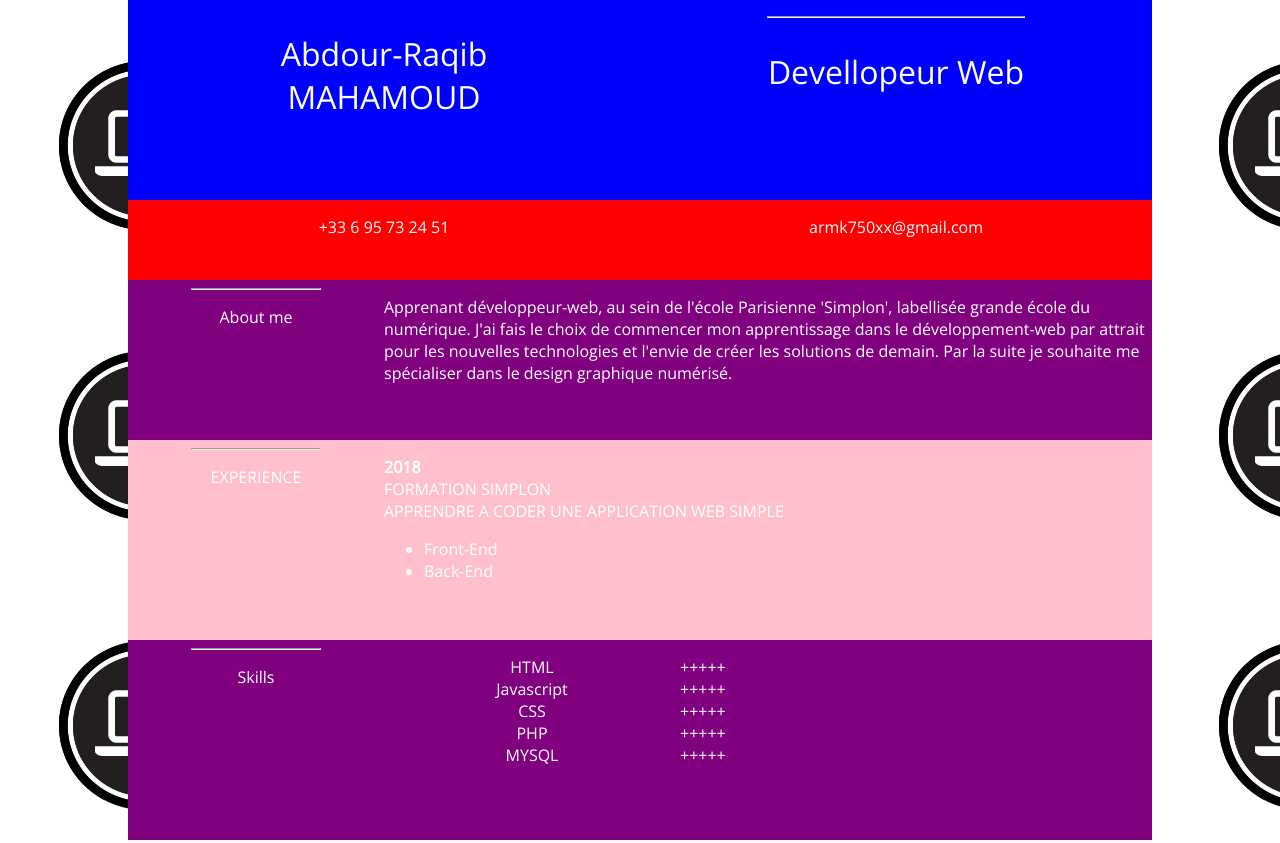
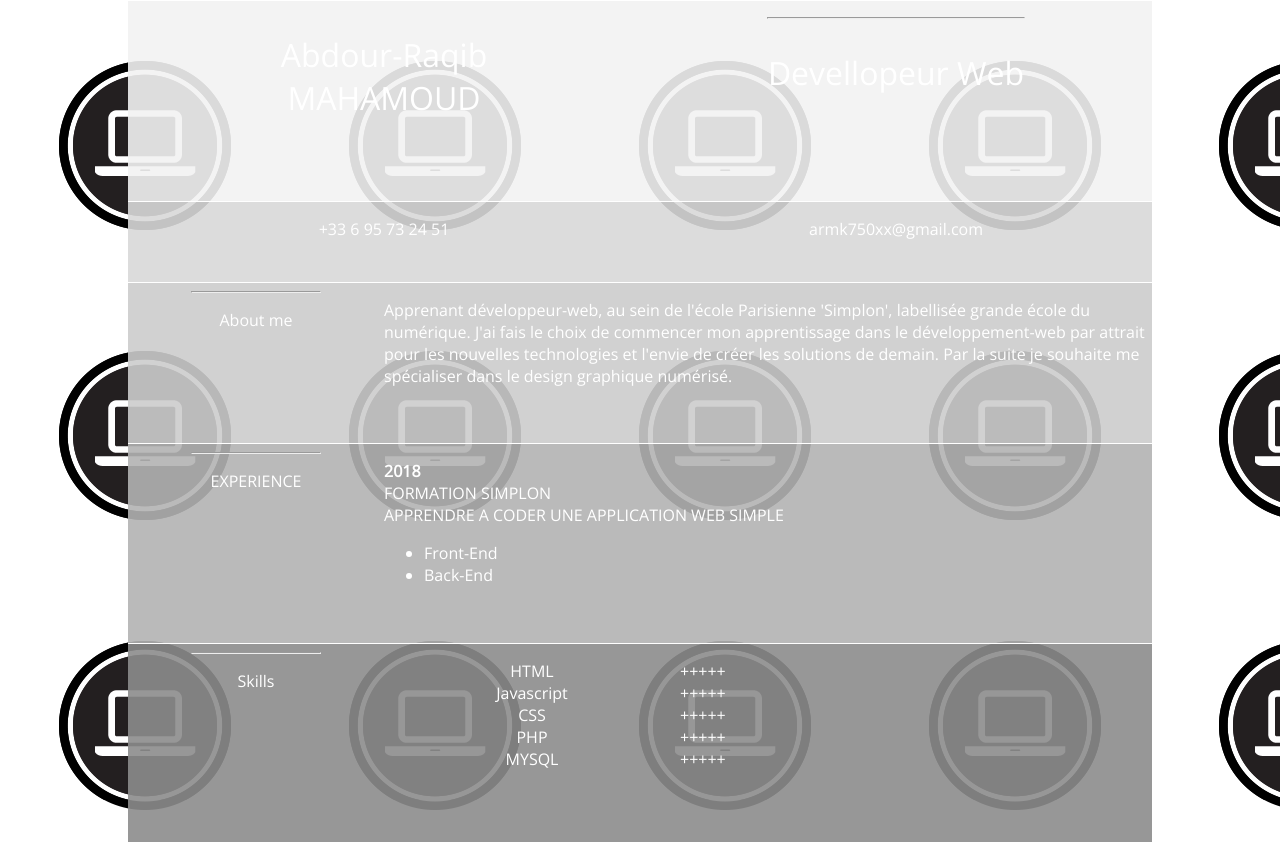
Before and after one commit to abdour75020/cv, a plain HTML site: page index.html in a window 1280 px wide. Drawn offline with nearby package versions, Linux system fonts and the light colour scheme.

Commit message:
petite modif

```diff
--- a/index.css
+++ b/index.css
@@ -9,7 +9,10 @@ html,body
 	color: white;
 
 }
-
+hr
+{
+	color: #ffffff;
+}
 #container{
 	height: 100%;
 	margin: 0 auto;
@@ -19,9 +22,10 @@ html,body
 header
 {
 	height: 25%;
-	background-color: blue;
+	background-color:rgba(242, 242,242 ,0.9);
 	display: flex;
 	font-size: 200%;
+	border-top: solid white 1px;
 
 }
 .nom
@@ -42,7 +46,8 @@ header
 	display: flex;
 	justify-content: space-around;
 	height: 10%;
-	background-color: red;
+	background-color:rgba(217, 217, 217,0.9);
+	border-top: solid white 1px;
 }
 
 .tel
@@ -54,8 +59,9 @@ header
 #moi
 {
 	height: 20%;
-	background-color: purple;
+	background-color: rgba(204, 204, 204,0.9);
 	display: flex;
+	border-top: solid white 1px;
 }
 
 .about
@@ -75,15 +81,20 @@ header
 #experience
 {
 	flex: 1;
-	background-color: pink;
+	background-color: rgba(179, 179, 179,0.9);
 	display: flex;
+	border-top: solid white 1px;
+
 }
 
 #skills
 {
 	flex: 1;
-	background-color: purple;
+	background-color: rgba(140, 140, 140,0.9);
 	display: flex;
+	border-top: solid white 1px;
+	border-bottom: solid white 1px;
+
 
 }
 #div
```
Also changed, not shown: wireframe.txt (added).
